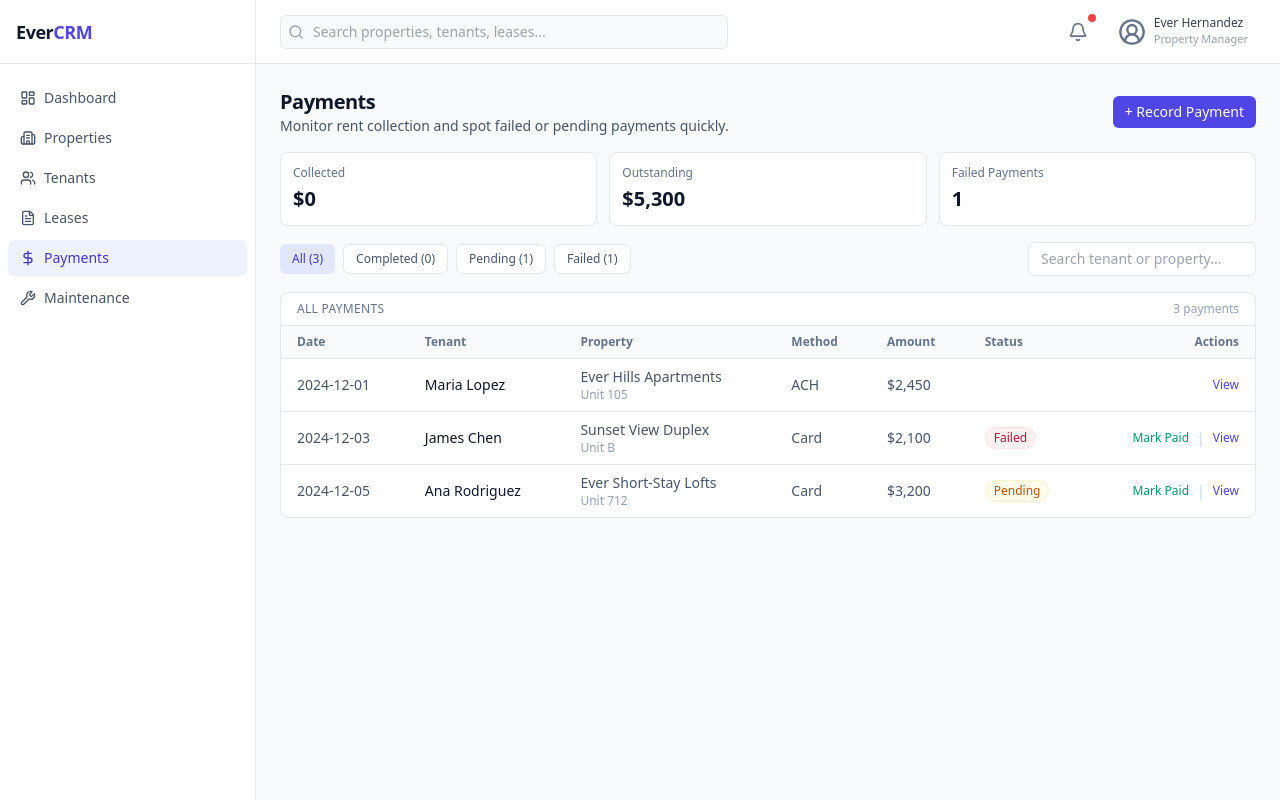
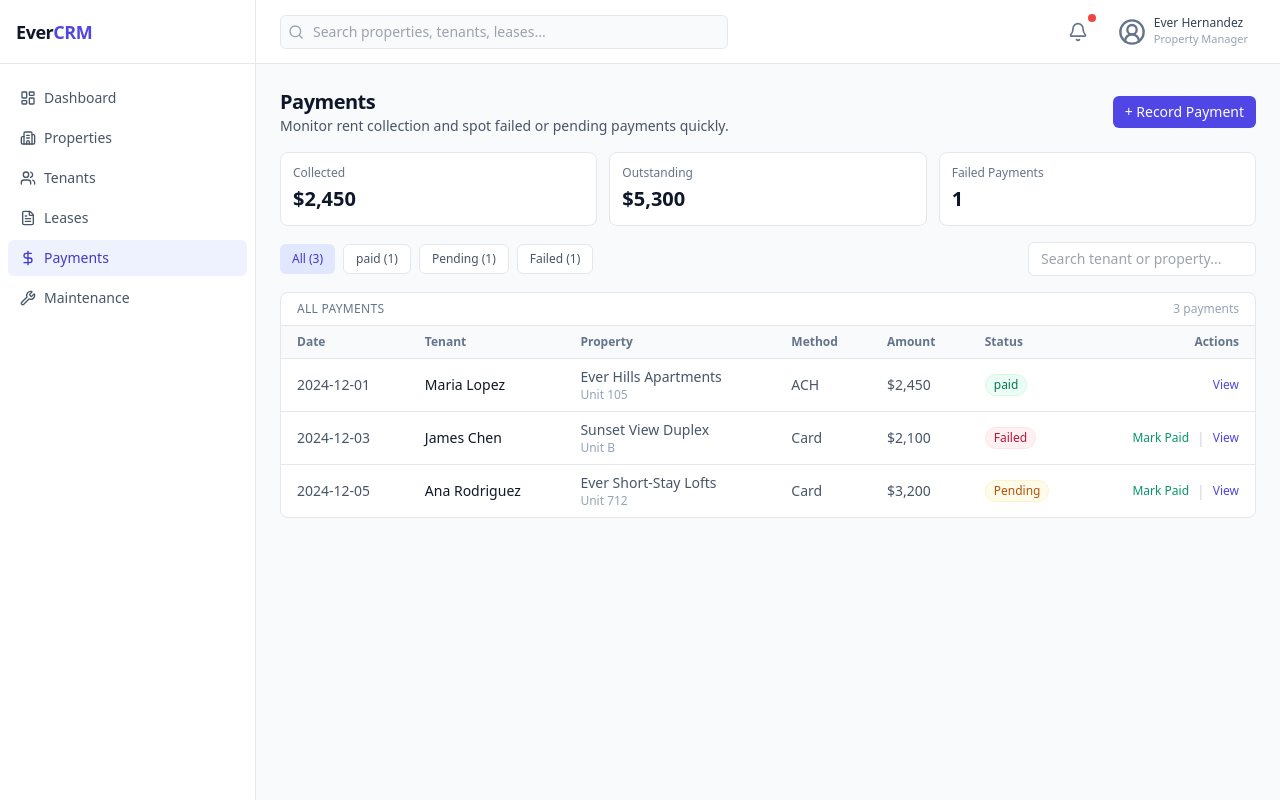
Before and after one commit to Blueavian9/CESAR_CRM, a React (Vite) app: page /payments in a window 1280 px wide. Built offline with nearby package versions, Linux system fonts and the light colour scheme.

Commit message:
updated PaymentsPage.tsx

```diff
--- a/src/features/payments/PaymentsPage.tsx
+++ b/src/features/payments/PaymentsPage.tsx
@@ -1,5 +1,6 @@
 import { useState, type FC } from "react";
-import { MOCK_PAYMENTS, type Payment, type PaymentStatus } from "./mockPayments";
+import { MOCK_PAYMENTS, type Payment } from "./mockPayments";
+import type { PaymentStatus } from "../../app/types/domain";
 import { Link } from "react-router-dom";
 
 const PaymentsPage: FC = () => {
@@ -19,8 +20,8 @@ const PaymentsPage: FC = () => {
 
   // Calculate stats
   const collected = payments
-    .filter((p) => p.status === "completed")
-    .reduce((sum, p) => sum + p.amount, 0);
+    .filter((p) => p.status === "paid")
+    .reduce((sum, p) => sum + p.amount, 0)
   const outstanding = payments
     .filter((p) => p.status === "pending" || p.status === "failed")
     .reduce((sum, p) => sum + p.amount, 0);
@@ -98,14 +99,14 @@ const PaymentsPage: FC = () => {
             All ({payments.length})
           </button>
           <button
-            onClick={() => setFilterStatus("completed")}
+            onClick={() => setFilterStatus("paid")}
             className={`px-3 py-1.5 text-xs rounded-md font-medium transition-colors ${
-              filterStatus === "completed"
+              filterStatus === "paid"
                 ? "bg-emerald-100 text-emerald-700"
                 : "bg-white border text-slate-600 hover:bg-slate-50"
             }`}
           >
-            Completed ({payments.filter((p) => p.status === "completed").length})
+            paid ({payments.filter((p) => p.status === "paid").length})
           </button>
           <button
             onClick={() => setFilterStatus("pending")}
@@ -191,7 +192,7 @@ const PaymentsPage: FC = () => {
                       <span
                         className={[
                           "inline-flex items-center rounded-full px-2 py-0.5 text-xs font-medium",
-                          p.status === "completed" &&
+                          p.status === "paid" &&
                             "bg-emerald-50 text-emerald-700 border border-emerald-100",
                           p.status === "pending" &&
                             "bg-amber-50 text-amber-700 border border-amber-100",
@@ -201,7 +202,7 @@ const PaymentsPage: FC = () => {
                           .filter(Boolean)
                           .join(" ")}
                       >
-                        {p.status === "completed" && "Completed"}
+                        {p.status === "paid" && "paid"}
                         {p.status === "pending" && "Pending"}
                         {p.status === "failed" && "Failed"}
                       </span>
@@ -211,7 +212,7 @@ const PaymentsPage: FC = () => {
                         {p.status === "pending" && (
                           <>
                             <button
-                              onClick={() => handleStatusChange(p.id, "completed")}
+                              onClick={() => handleStatusChange(p.id, "paid")}
                               className="text-xs font-medium text-emerald-600 hover:text-emerald-700"
                             >
                               Mark Paid
@@ -222,7 +223,7 @@ const PaymentsPage: FC = () => {
                         {p.status === "failed" && (
                           <>
                             <button
-                              onClick={() => handleStatusChange(p.id, "completed")}
+                              onClick={() => handleStatusChange(p.id, "paid")}
                               className="text-xs font-medium text-emerald-600 hover:text-emerald-700"
                             >
                               Mark Paid
@@ -269,7 +270,7 @@ const RecordPaymentModal: FC<{
     unit: "",
     method: "ACH",
     amount: "",
-    status: "completed" as PaymentStatus,
+    status:"paid" as PaymentStatus,
     reference: "",
   });
 
@@ -417,7 +418,7 @@ const RecordPaymentModal: FC<{
               }
               className="w-full px-3 py-2 border rounded-md focus:outline-none focus:ring-2 focus:ring-indigo-500"
             >
-              <option value="completed">Completed</option>
+              <option value="paid">Paid</option>
               <option value="pending">Pending</option>
               <option value="failed">Failed</option>
             </select>
```
